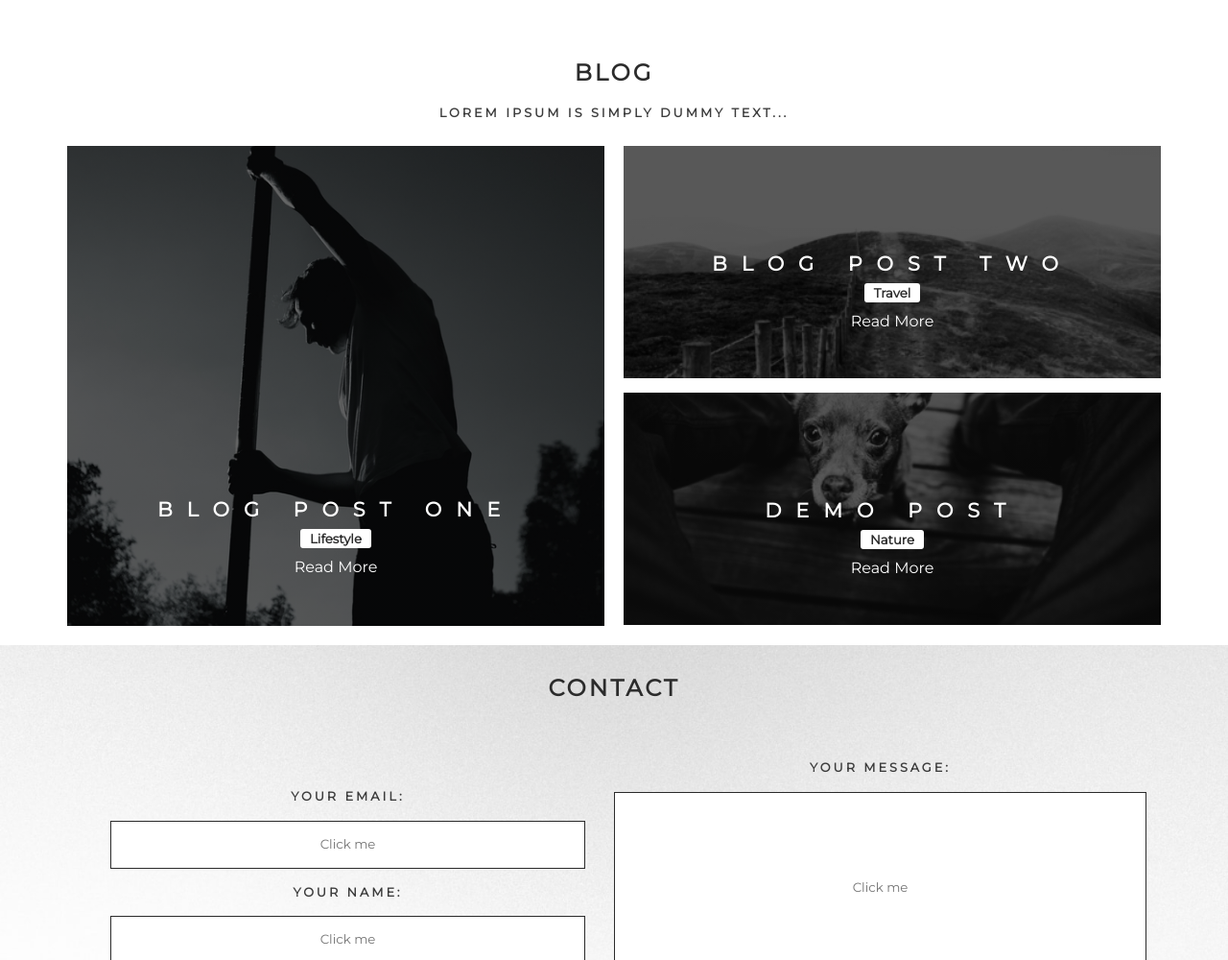
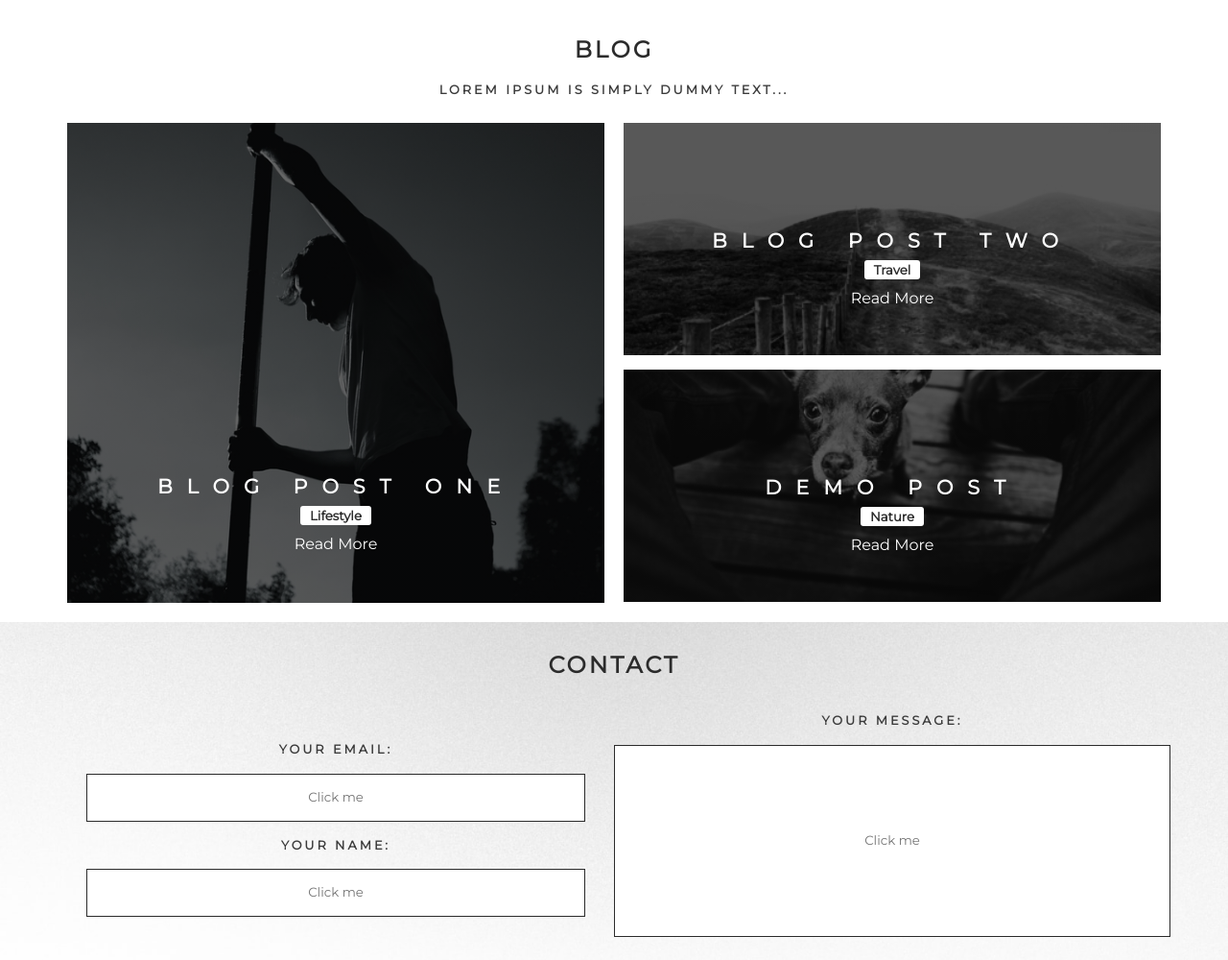
Before and after one commit to chilingirov/indigo, a plain HTML site: page index.html in a window 1280 px wide. Shown: the part 1275-2275 px from the top of the page at 96% size. Drawn offline with Linux system fonts and the light colour scheme.

Commit message:
Fixed a minor issue

```diff
--- a/styles.css
+++ b/styles.css
@@ -169,7 +169,7 @@ a {
 }
 
 hr {
-    height: 1px;
+    height: 3px;
     background-color: #666666;
     margin: 25px 15px 15px 15px;
 }
@@ -218,10 +218,6 @@ img {
 
 
 /*blog post layout*/
-
-.blog h2 {
-    padding: 25px 25px 0px 25px;
-}
 
 .blog h3 {
     color: white;
@@ -362,10 +358,6 @@ nav ul li:hover a {
 .letter-submit {
     width: 100%;
     padding: 30px;
-}
-
-form {
-    padding: 25px;
 }
 
 form input {
```
